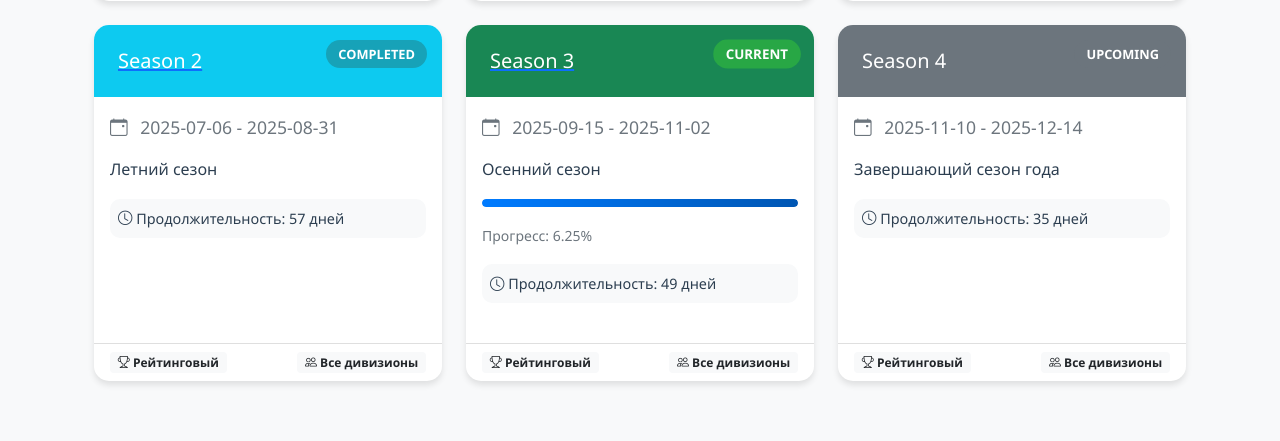
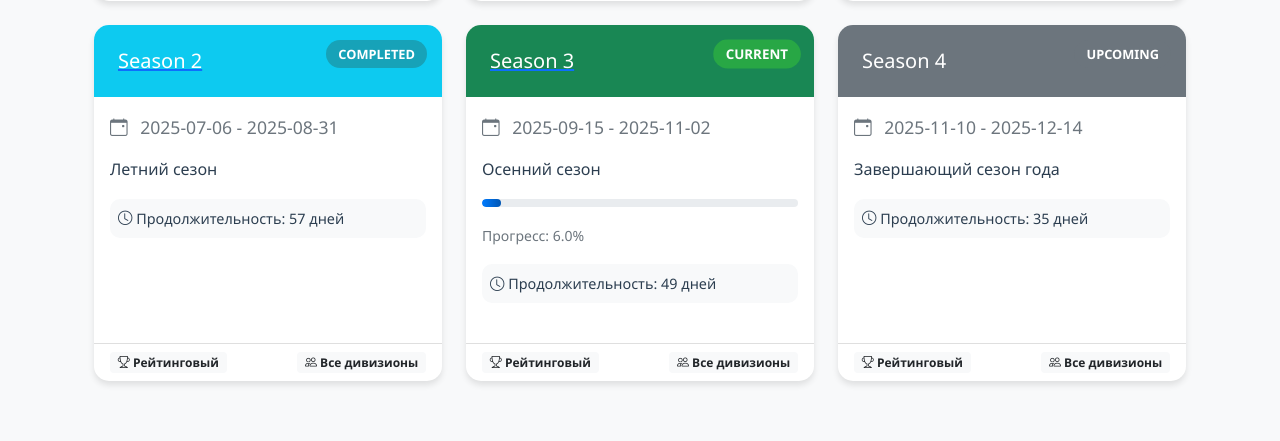
Before and after one commit to gozik/masters-league, a Flask app: page /schedule in a window 1280 px wide. Shown: the part 887-1328 px from the top of the page. Run offline with Flask 3, Linux system fonts and the light colour scheme; some libraries are stand-ins or nearby versions.

Commit message:
Fix season progress bar

```diff
--- a/templates/schedule.html
+++ b/templates/schedule.html
@@ -190,9 +190,9 @@
 
                     {% if season.status == 'current' %}
                     <div class="progress-bar mb-3">
-                        <div class="progress-fill" style="width: {{ season['completion_rate'] }};"></div>
+                        <div class="progress-fill" style="width: {{ (season['completion_rate']*100)|round(0) }}%;"></div>
                     </div>
-                    <small class="text-muted">Прогресс: {{ season['completion_rate']*100|round }}% </small>
+                    <small class="text-muted">Прогресс: {{ (season['completion_rate']*100)|round(0) }}% </small>
                     {% endif %}
 
                     <div class="season-duration mt-3">
```
